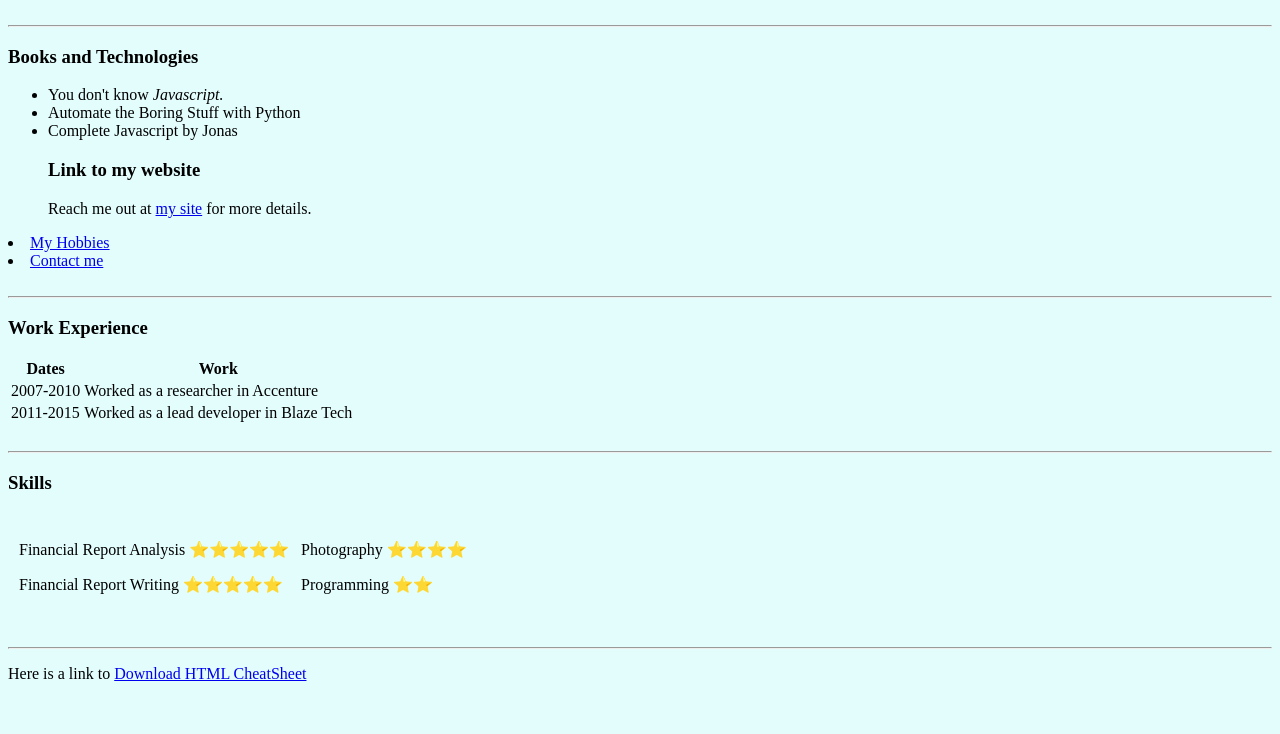
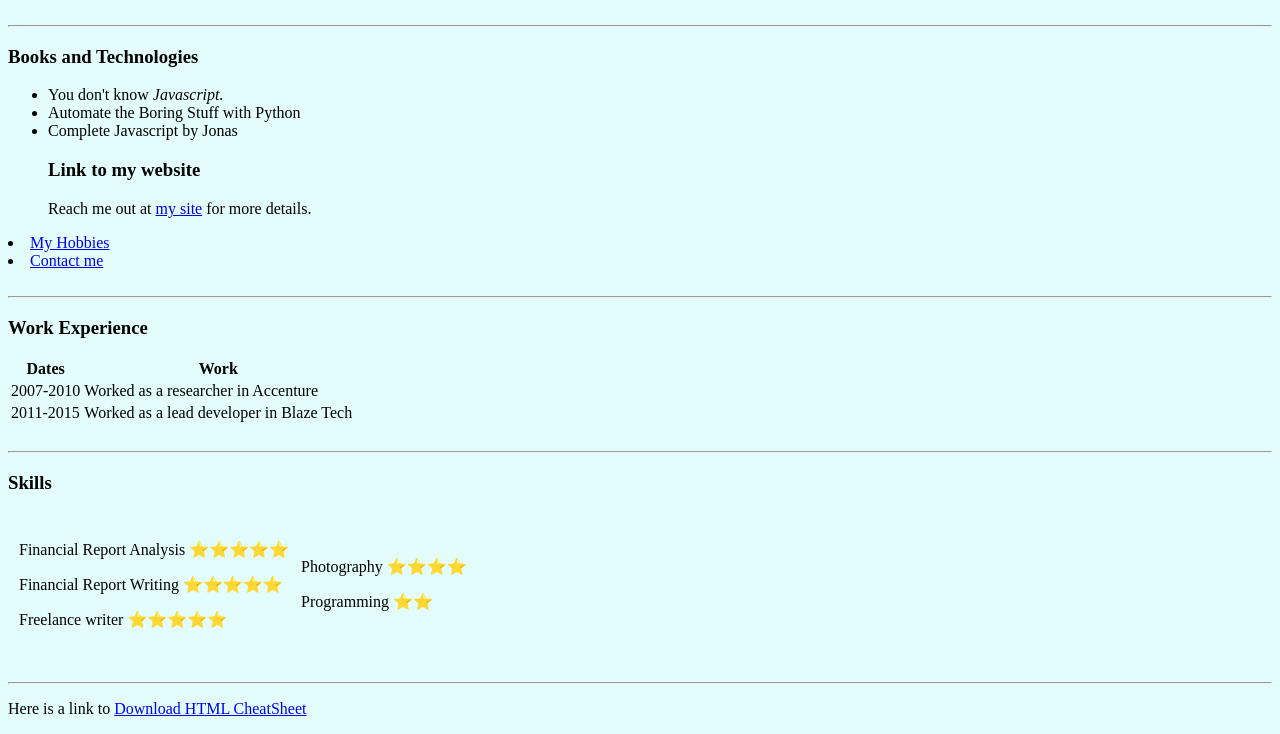
Before and after one commit to Saimun4u/cv, a plain HTML site: page index.html in a window 1280 px wide. Shown: the part 434-1168 px from the top of the page. Before the commit the page ends 1133 px from the top, so only its background shows below. Drawn offline with Linux system fonts and the light colour scheme.

Commit message:
Update index.html

```diff
--- a/index.html
+++ b/index.html
@@ -52,6 +52,7 @@
       <tc>
         <td><p>Financial Report Analysis ⭐⭐⭐⭐⭐</p>
             <p>Financial Report Writing ⭐⭐⭐⭐⭐</p>
+            <p>Freelance writer ⭐⭐⭐⭐⭐</p>
         </td>
       </tc>
       <tc>
```
